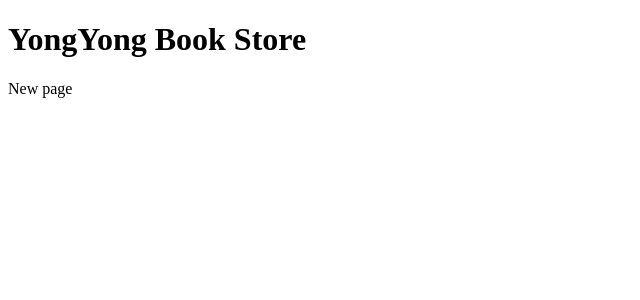
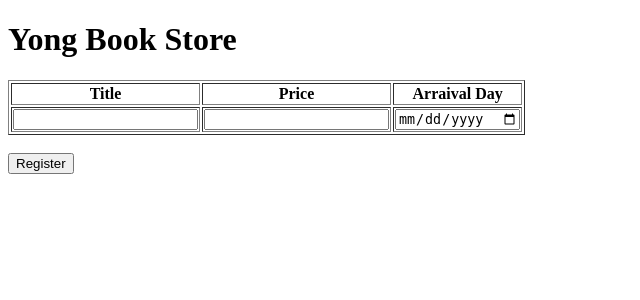
Before and after one commit to ydroal/flask_app_bookstore, a Flask app: page /form in a window 1280 px wide. Shown: the top 300 px of the page, without its empty margins (0-640 px from the left). Run offline with Flask 3, Linux system fonts and the light colour scheme; parts of the project's set-up code (start-up, migrations or seed data) failed here and were passed over.

Commit message:
feat: Create database, add form page, and implement data insertion function

```diff
--- a/app/__init__.py
+++ b/app/__init__.py
@@ -6,5 +6,3 @@ app = Flask(__name__)
 
 # Flaskアプリの初期化が完了するまで待ってからインポート
 from app import main
-
-db.create_books_table()
--- a/app/db.py
+++ b/app/db.py
@@ -1,18 +1,20 @@
 from datetime import datetime
+import pymysql
 from sqlalchemy import create_engine
 from sqlalchemy.ext.declarative import declarative_base
 from sqlalchemy import Column, Integer, String, DateTime
 from sqlalchemy.orm import sessionmaker
 from os import getenv
 
+pymysql.install_as_MySQLdb()
 # 環境変数の取得
 USER = getenv('USER')
-PWD = getenv('PWD')
+PWD = getenv('DB_PASSWORD')
 HOST = getenv('HOST')
 DB = getenv('DB')
 
 if not USER or not PWD or not HOST or not DB:
-    raise ValueError("Environment variables are not set. Please set USER, PWD, HOST, and DB.")
+    raise ValueError("Environment variables are not set. Please set USER, DB_PASSWORD, HOST, and DB.")
 
 engine = create_engine(f'mysql://{USER}:{PWD}@{HOST}/{DB}')
 
--- a/app/main.py
+++ b/app/main.py
@@ -1,32 +1,44 @@
-import sqlalchemy
-from flask import render_template
+from datetime import datetime
+from flask import render_template, request, redirect, url_for
 from app import app
-from os import getenv
+from app.db import session, Books
 
 
-DB = getenv('DB')
+@app.route('/', strict_slashes=False)
+def index():
+  # dbからbooksデータ抽出(list型)
+  db_books = session.query(Books).all()
 
-@app.route('/')
-def index():
-  books = [
-    {
-    'title':'はらぺこあおむし',
-    'price':'12',
-    'arrival_day': '5-20-2023',
-    },
-    {
-    'title':'ぐりとぐら',
-    'price':'9',
-    'arrival_day': '5-27-2023',
-    },
-  ]
+  books = []
+  for book in db_books:
+    books.append({'title': book.book_id,
+                  'title': book.title,
+                  'price': book.price,
+                  'arrival_day': book.arrival_day.strftime('%Y-%m-%d') # 時刻情報を除いた文字列に変換
+                 })
+  session.close()
   return render_template(
     'index.html',
     books=books
   )
 
-@app.route('/form')
+@app.route('/form', strict_slashes=False)
 def form():
   return render_template(
     'form.html'
   )
+
+@app.route('/form', methods=['POST'], strict_slashes=False)
+def register():
+  title =  request.form['title']
+  price =  request.form['price']
+  arrival_day =  request.form['arrival_day']
+
+  # yyyy-mm-dd形式の日付文字列をdatetimeオブジェクトに変換
+  arrival_day_formated = datetime.strptime(arrival_day, "%Y-%m-%d")
+
+  new_data = Books(title=title, price=price, arrival_day=arrival_day_formated)
+  session.add(new_data)
+  session.commit()
+
+  return redirect(url_for('index'))
--- a/app/templates/form.html
+++ b/app/templates/form.html
@@ -9,8 +9,27 @@
 </head>
 
 <body>
-  <h1>YongYong Book Store</h1>
-  <p>New page</p>
+  <h1>Yong Book Store</h1>
+  <form action="{{ url_for('register') }}" method="post">
+    <table border="1">
+      <thead>
+        <tr>
+          <th>Title</th>
+          <th>Price</th>
+          <th>Arraival Day</th>
+        </tr>
+      </thead>
+      <tbody>
+        <tr>
+          <td><input type="text" name="title"></td>
+          <td><input type="text" name="price"></td>
+          <td><input type="date" name="arrival_day"></td>
+        </tr>
+      </tbody>
+    </table>
+    <br>
+    <button onclick="location.href='URL'">Register</button>
+  </form>
 
 </body>
 
--- a/app/templates/index.html
+++ b/app/templates/index.html
@@ -9,7 +9,7 @@
 </head>
 
 <body>
-  <h1>YongYong Book Store</h1>
+  <h1>Yong Book Store</h1>
   <h2>New book releases of this month</h2>
   {% if not books %}
   <p>There is no new book release information for this month yet.</p>
@@ -19,14 +19,14 @@
       <tr>
         <th>Title</th>
         <th>Price</th>
-        <th>Arraival Day</th>
+        <th>Arrival Day</th>
       </tr>
     </thead>
     {% for book in books %}
     <tbody>
       <tr>
         <td>{{ book.title}}</td>
-        <td>{{ book.price}}</td>
+        <td>{{ book.price}}$</td>
         <td>{{ book.arrival_day}}</td>
       </tr>
     </tbody>
```
